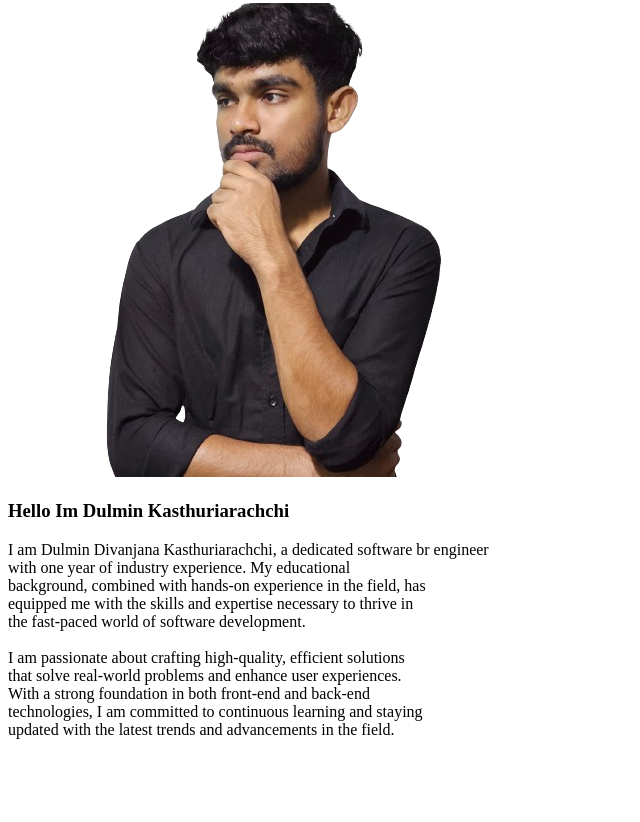
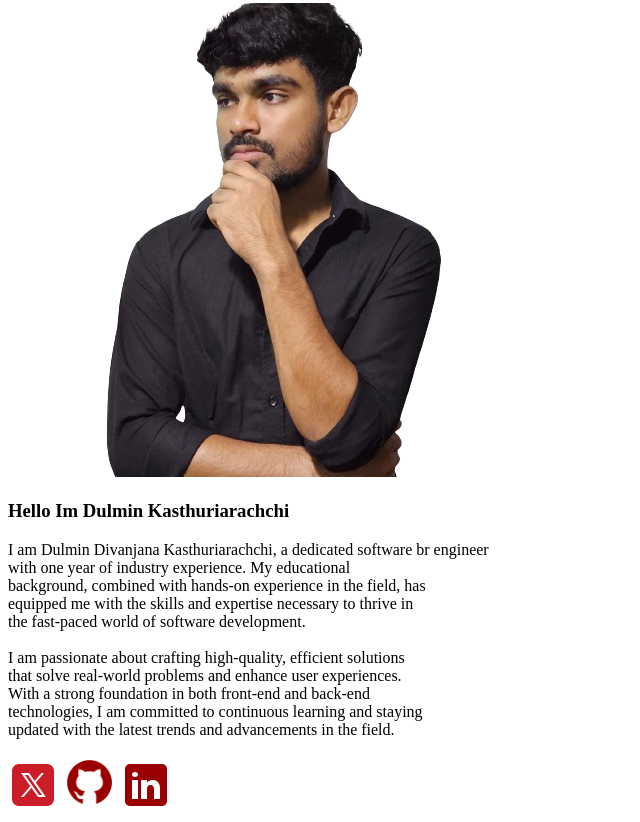
Before and after one commit to dulmin-divanjana/Web_Portfolio, a plain HTML site: page pages/Main.html in a window 1280 px wide. Shown: the part 2541-3363 px from the top of the page, without its empty margins (0-640 px from the left). Before the commit the page ends 3296 px from the top, so only its background shows below. Drawn offline with Linux system fonts and the light colour scheme.

Commit message:
update about section

```diff
--- a/pages/Main.html
+++ b/pages/Main.html
@@ -155,13 +155,31 @@
         <img src="../assets/image/about.png" title="dulmin" alt="dulmin image">
         <h3>Hello Im Dulmin Kasthuriarachchi </h3>
 
-        <p>I am Dulmin Divanjana Kasthuriarachchi, a dedicated software br engineer <br> with one year of industry experience.
-            My educational <br> background, combined with hands-on experience in the field, has <br> equipped me with the skills
+        <p>I am Dulmin Divanjana Kasthuriarachchi, a dedicated software br engineer <br> with one year of industry
+            experience.
+            My educational <br> background, combined with hands-on experience in the field, has <br> equipped me with
+            the skills
             and expertise necessary to thrive in <br> the fast-paced world of software development.
 
-            <br><br>I am passionate about crafting high-quality, efficient solutions <br>  that solve real-world problems and enhance
-            user experiences. <br> With a strong foundation in both front-end and back-end <br> technologies, I am committed to
+            <br><br>I am passionate about crafting high-quality, efficient solutions <br> that solve real-world problems
+            and enhance
+            user experiences. <br> With a strong foundation in both front-end and back-end <br> technologies, I am
+            committed to
             continuous learning and staying <br> updated with the latest trends and advancements in the field.</p>
+    </div>
+
+    <div>
+        <a href="https://twitter.com/home" id="twitter x ">
+            <img src="../assets/icon/icons8-twitterx-50%20(2).png" title="twitter icon" alt="twitter" width="50"
+                 height="50"></a>
+
+        <a href="https://github.com/dulmin-divanjana" id="github ">
+            <img src="../assets/icon/icons8-github-64%20(2).png" title="github icon" alt="github" width="55"
+                 height="55"></a>
+
+        <a href="https://www.linkedin.com/feed/" id="linkedIn ">
+            <img src="../assets/icon/icons8-linkedin-50%20(3).png" title="linkedIn icon" alt="linkedIn" width="50"
+                 height="50"></a>
     </div>
 
 </section>
```
